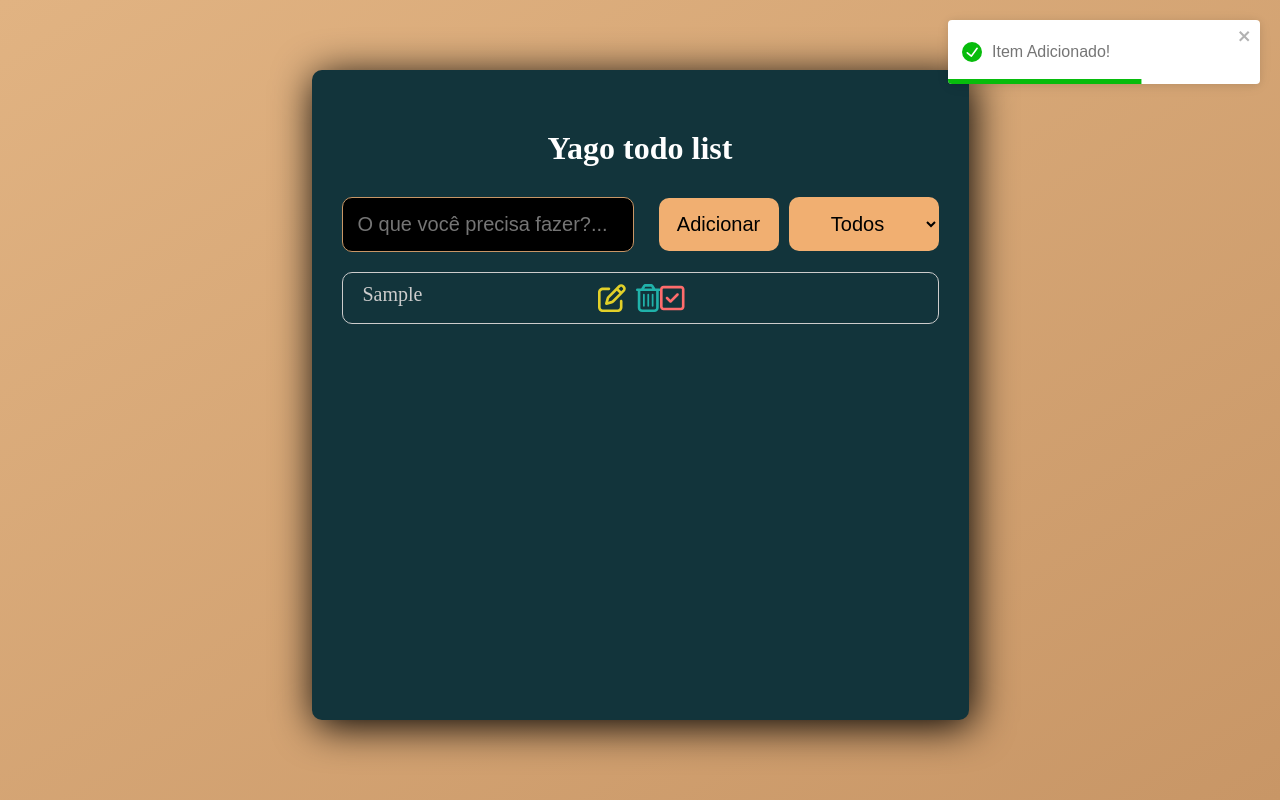
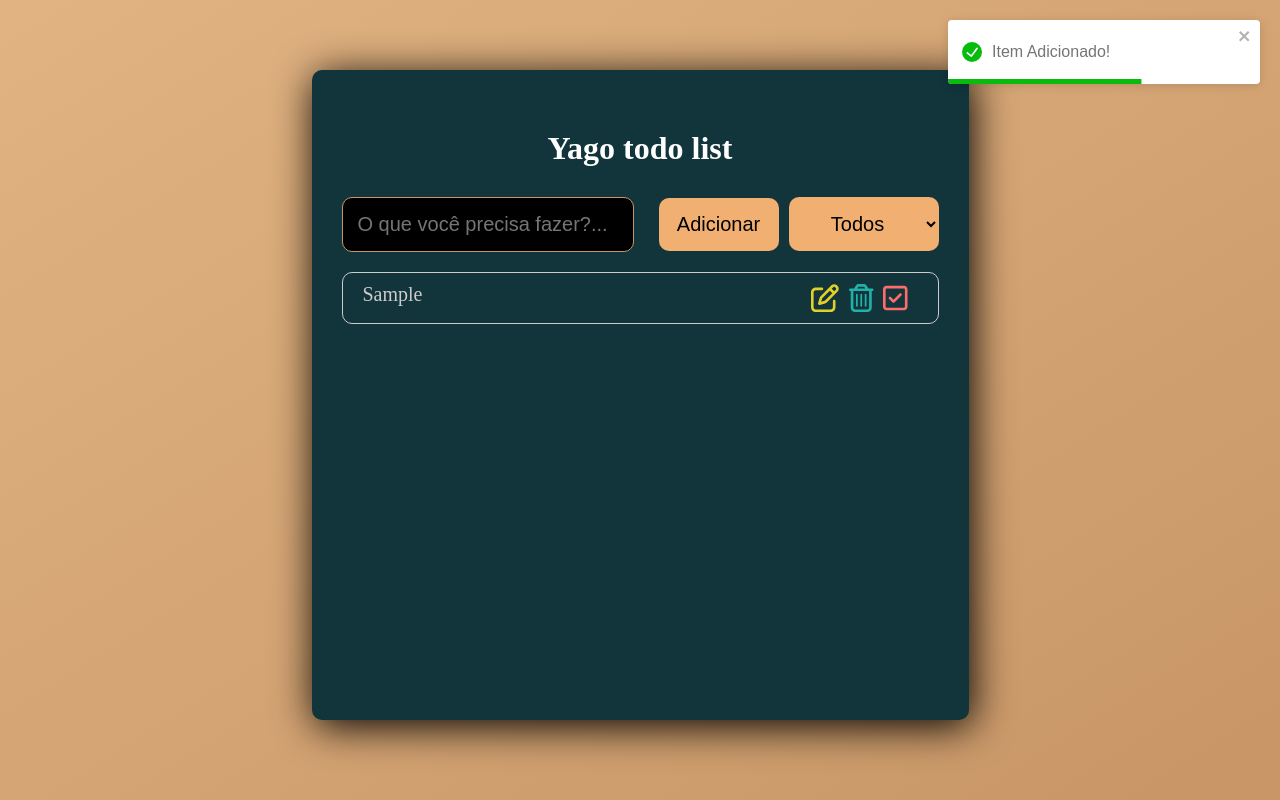
Before and after one commit to YagoAyala/react-todo-list, a React (Create React App) app: page / in a window 1280 px wide. Both pictures are taken after typing "Sample" into the empty fields and a click on the button "Adicionar". Built offline with nearby package versions, Linux system fonts and the light colour scheme.

Commit message:
fix: fixed buttons css position

```diff
--- a/src/App.css
+++ b/src/App.css
@@ -82,11 +82,12 @@
   background-color: transparent;
   font-size: 28px;
   border-radius: 50px;
+  position: relative;
+  left: 220%;
 }
 
 .button-complete {
   color: #ff6c6c;
-  margin-right: 10px;
 }
 
 .button-edit {
@@ -96,6 +97,7 @@
 
 .button-delete {
   color: lightseagreen;
+  margin-right: 10px;
 }
 
 .complete {
```
